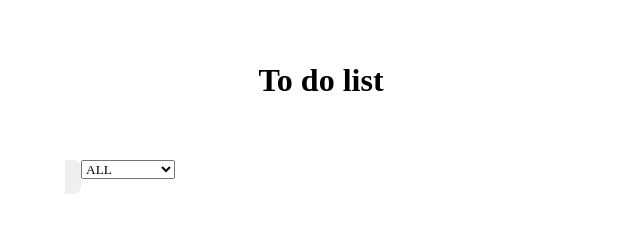
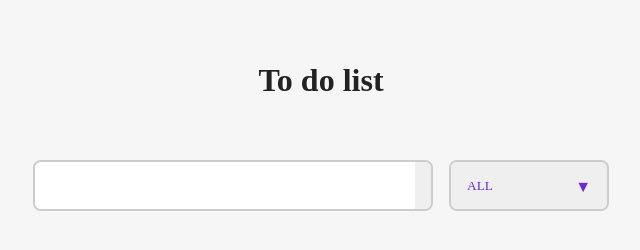
Before and after one commit to yasminebrahimi/TodoList-Javascript, a plain HTML site: page index.html in a window 1280 px wide. Shown: the whole page, without its empty margins (319-959 px from the left). Drawn offline with Linux system fonts and the light colour scheme.

Commit message:
CSS codes done! part 4

```diff
--- a/stylesheet.css
+++ b/stylesheet.css
@@ -1,5 +1,5 @@
 
-*{
+* {
     margin: 0;
     padding: 0;
     box-sizing: border-box;
@@ -7,8 +7,8 @@
     list-style: none;
   }
 
-
-.root{
+  /*  VARIABLES : */
+  :root {
     --primaryColor: #6d28d9;
     --secondaryColor: #ede9fe;
     --mainWhite: #fff;
@@ -21,51 +21,51 @@
     --bodyColor: #f6f6f6;
   }
 
-body{
+  body {
     font-family: "iranyekan";
     color: var(--mainBlack);
     background-color: var(--bodyColor);
-    display: felx;
+    display: flex;
     flex-direction: column;
     align-items: center;
   }
 
-header{
+  header {
     min-height: 20vh;
     display: flex;
     align-items: center;
     justify-content: center;
   }
 
-.container{
+  .container {
     display: flex;
     flex-direction: column;
     justify-content: flex-start;
   }
 
-.form-container{
+  .form-container {
     display: flex;
   }
-.todo-container{
+  .todo-container {
     margin-top: 1rem;
     width: 25rem;
   }
-form{
+  form {
     width: 25rem;
     background-color: var(--mainWhite);
     border-radius: 0.5rem;
     display: flex;
     justify-content: space-between;
-    border: 2px solid var(--secondayGrey);
+    border:2px solid var(--secondayGrey);
     overflow: hidden;
   }
-form input{
+  form input {
     flex: 1;
     font-weight: bold;
   }
 
   form input,
-form button{
+  form button {
     border: none;
     outline: none;
     background-color: none;
@@ -73,16 +73,16 @@ form button{
     padding: 0.5rem;
   }
 
-form button{
+  form button {
     color: var(--primaryColor);
     cursor: pointer;
     transition: all 0.3s ease-in-out;
   }
-form button:hover{
+  form button:hover {
     background-color: var(--primaryColor);
     color: var(--mainWhite);
   }
-.todo{
+  .todo {
     background-color: var(--mainWhite);
     border-radius: 1rem;
     padding: 0.5rem 1rem;
@@ -92,3 +92,67 @@ form button:hover{
     transition: all 0.3s ease;
     display: flex;
   }
+  .todo .todo__title {
+    color: var(--primaryColor);
+    font-weight: bold;
+    flex: 1;
+  }
+
+  .todo button {
+    display: block;
+    font-size: 1rem;
+    padding: 0.5rem;
+    cursor: pointer;
+    background-color: transparent;
+  }
+
+  .fa-trash-alt {
+    color: var(--mainRed);
+  }
+  .fa-check-square {
+    color: var(--primaryColor);
+  }
+  .completed {
+    text-decoration: line-through;
+    opacity: 0.5;
+  }
+
+  select {
+    appearance: none;
+    border: none;
+    outline: none;
+    width: 100%;
+    padding: 1rem;
+    color: var(--primaryColor);
+  }
+
+  .select {
+    margin-left: 1rem;
+    background-color: #fff;
+    cursor: pointer;
+    width: 10rem;
+    position: relative;
+    border: 2px solid var(--secondayGrey);
+    font-weight: bold;
+    border-radius: 0.5rem;
+    overflow: hidden;
+  }
+  .select::after {
+    content: "\25BC";
+    position: absolute;
+    top: 0;
+    right: 0;
+    padding: 1rem;
+    color: var(--primaryColor);
+    pointer-events: none;
+  }
+
+
+  button{
+    border: none;
+    outline: 0;
+
+  }
+  button > i {
+    pointer-events: none;
+  }
```
Lines whose indentation alone changed are shown as unchanged.
